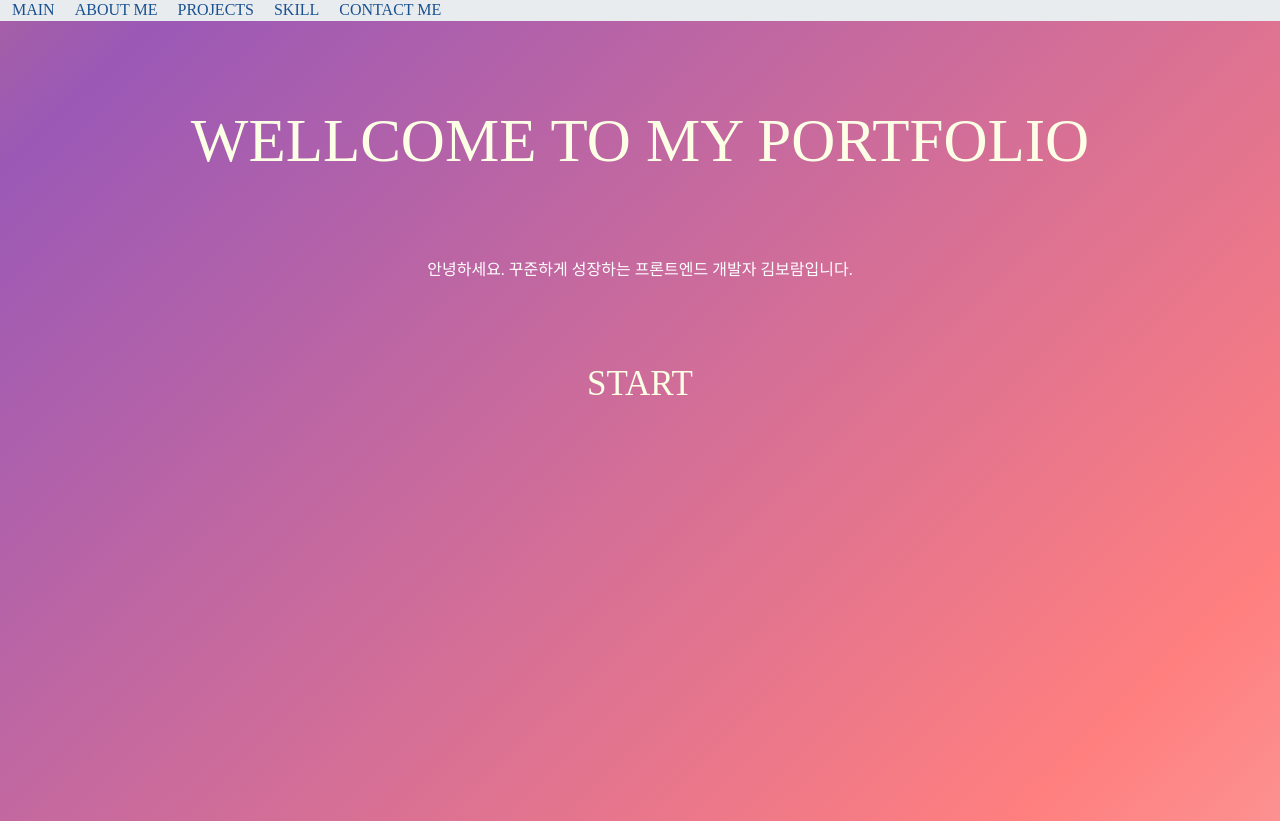
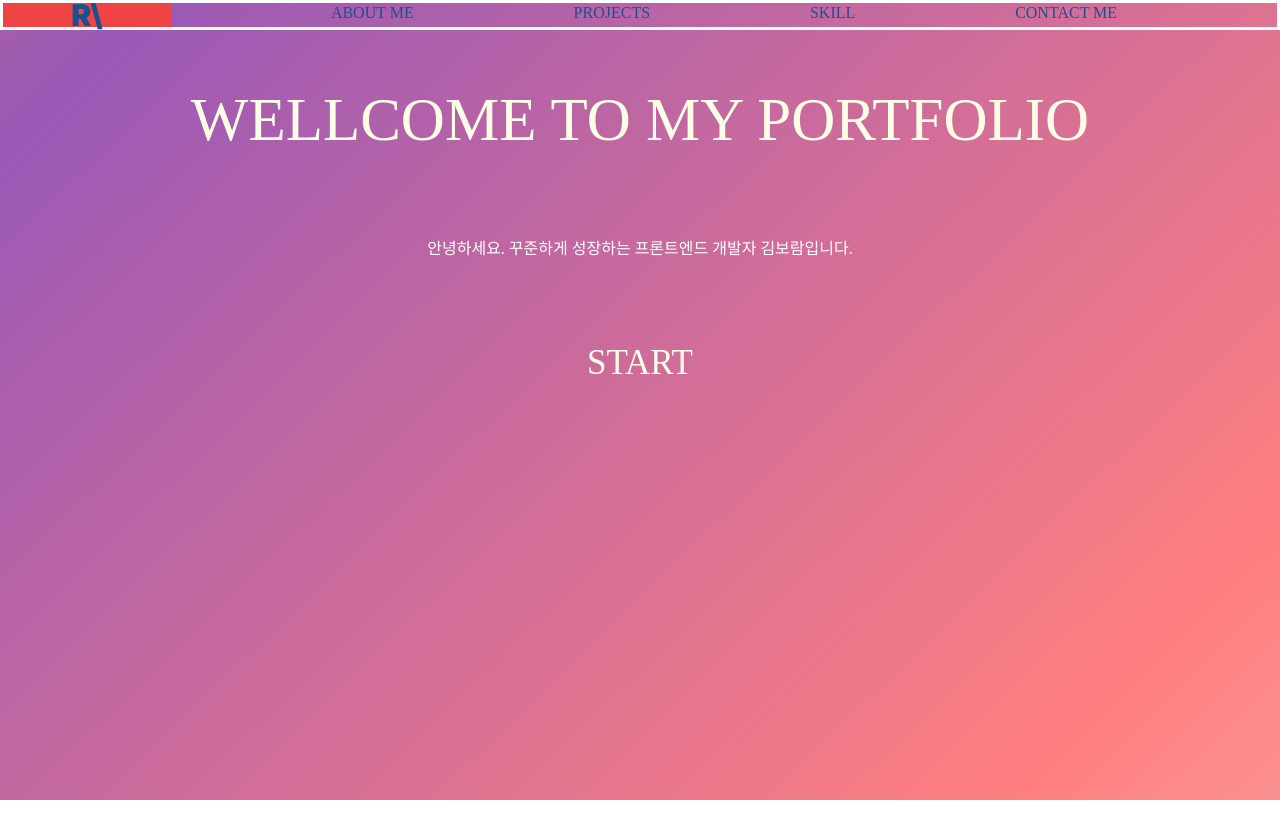
Before and after one commit to Bravetomato/my_portfolio, a React (Create React App) app: page / in a window 1280 px wide. After the commit the page ends 800 px from the top, so only its background shows below. Built offline with nearby package versions, Linux system fonts and the light colour scheme.

Commit message:
header-1

```diff
--- a/public/index.html
+++ b/public/index.html
@@ -2,13 +2,22 @@
 <html lang="ko">
   <head>
     <meta charset="utf-8" />
+    <link rel="icon" href"%PUBLIC_URL%/favicon.ico" />
     <meta name="viewport" content="width=device-width, initial-scale=1" />
     <title>My_portfolio</title>
 
     <!-- fontawesome -->
     <link
     rel="stylesheet"
-    href="https://cdnjs.cloudflare.com/ajax/libs/font-awesome/6.2.1/css/all.min.css"></link>
+    href="https://cdnjs.cloudflare.com/ajax/libs/font-awesome/6.2.1/css/all.min.css"/ >
+
+    <!-- googlefont -->
+    <link rel="preconnect" href="https://fonts.googleapis.com" />
+    <link rel="preconnect" href="https://fonts.gstatic.com" crossorigin />
+    <link
+      href="https://fonts.googleapis.com/css2?family=Inter:wght@500;900&family=Noto+Sans+KR&display=swap"
+      rel="stylesheet"
+    />
   </head>
   <body>
     <div id="root"></div>
--- a/src/App.js
+++ b/src/App.js
@@ -1,6 +1,7 @@
 import React, { useState } from "react";
-import { Routes, Route, Navigate, NavLink, useNavigate, useLocation } from "react-router-dom";
+import { Routes, Route, Navigate, NavLink, useLocation } from "react-router-dom";
 
+import Header from "./Header";
 import MainPage from "./pages/MainPage";
 import AboutMePage from "./pages/AboutMePage";
 import ProjectsPage from "./pages/ProjectsPage";
@@ -12,15 +13,7 @@ function App() {
 
   return (
     <>
-      <nav className="navBar">
-       <div className="navBarContainer">
-        <NavLink to="/main" className="cursor-pointer pl-3 pr-5">MAIN</NavLink>
-        <NavLink to="/aboutme" className="cursor-pointer pr-5">ABOUT ME</NavLink>
-        <NavLink to="/projects" className="cursor-pointer pr-5">PROJECTS</NavLink>
-        <NavLink to="/skill" className="cursor-pointer pr-5">SKILL</NavLink>
-        <NavLink to="/contactme" className="cursor-pointer">CONTACT ME</NavLink>
-       </div>
-      </nav>
+      <Header />
       <Routes>
         <Route path="/main" element={<MainPage />} />
         <Route path="/aboutme" element={<AboutMePage />} />
--- /dev/null
+++ b/src/Header.js
@@ -0,0 +1,23 @@
+import { NavLink } from "react-router-dom";
+import "./style/Header.css";
+
+export default function Header() {
+  return(
+   <>
+    <div className="header_wrap">
+      <div className="logo_wrap bg-red-500">
+        <NavLink to="/main">R\</NavLink>
+      </div>
+        <NavLink to="/aboutme">ABOUT ME</NavLink>
+        <NavLink to="/projects">PROJECTS</NavLink>
+        <NavLink to="/skill">SKILL</NavLink>
+        <NavLink to="/contactme">CONTACT ME</NavLink>
+
+      <div className="manu_wrap bg-blue-500">
+        <div className="header_line_1" />
+        <div className="header_line_2" />
+      </div>
+    </div>
+   </>
+  );
+}
--- a/src/pages/AboutMePage.js
+++ b/src/pages/AboutMePage.js
@@ -19,6 +19,26 @@ export default function AboutMePage() {
         안녕하세요. 이곳은 제가 어떤 사람인지 적어 놓는 공간입니다.
         현재까지 경력과 개발을 시작한 계기, 가치관, 저의 장점을 적고,
         마지막에는 이력서 pdf를 연결하는 링크 버튼을 삽입할 계획입니다.
+        안녕하세요. 이곳은 제가 어떤 사람인지 적어 놓는 공간입니다.현재까지 경력과 개발을 시작한 계기, 가치관, 저의 장점을 적고,마지막에는 이력서 pdf를 연결하는 링크 버튼을 삽입할 계획입니다.
+        안녕하세요. 이곳은 제가 어떤 사람인지 적어 놓는 공간입니다.
+        현재까지 경력과 개발을 시작한 계기, 가치관, 저의 장점을 적고,
+        마지막에는 이력서 pdf를 연결하는 링크 버튼을 삽입할 계획입니다.
+        안녕하세요. 이곳은 제가 어떤 사람인지 적어 놓는 공간입니다.현재까지 경력과 개발을 시작한 계기, 가치관, 저의 장점을 적고,마지막에는 이력서 pdf를 연결하는 링크 버튼을 삽입할 계획입니다.
+        안녕하세요. 이곳은 제가 어떤 사람인지 적어 놓는 공간입니다.
+        현재까지 경력과 개발을 시작한 계기, 가치관, 저의 장점을 적고,
+        마지막에는 이력서 pdf를 연결하는 링크 버튼을 삽입할 계획입니다.
+        안녕하세요. 이곳은 제가 어떤 사람인지 적어 놓는 공간입니다.현재까지 경력과 개발을 시작한 계기, 가치관, 저의 장점을 적고,마지막에는 이력서 pdf를 연결하는 링크 버튼을 삽입할 계획입니다.
+        안녕하세요. 이곳은 제가 어떤 사람인지 적어 놓는 공간입니다.
+        현재까지 경력과 개발을 시작한 계기, 가치관, 저의 장점을 적고,
+        마지막에는 이력서 pdf를 연결하는 링크 버튼을 삽입할 계획입니다.
+        안녕하세요. 이곳은 제가 어떤 사람인지 적어 놓는 공간입니다.현재까지 경력과 개발을 시작한 계기, 가치관, 저의 장점을 적고,마지막에는 이력서 pdf를 연결하는 링크 버튼을 삽입할 계획입니다.
+        안녕하세요. 이곳은 제가 어떤 사람인지 적어 놓는 공간입니다.
+        현재까지 경력과 개발을 시작한 계기, 가치관, 저의 장점을 적고,
+        마지막에는 이력서 pdf를 연결하는 링크 버튼을 삽입할 계획입니다.
+        안녕하세요. 이곳은 제가 어떤 사람인지 적어 놓는 공간입니다.현재까지 경력과 개발을 시작한 계기, 가치관, 저의 장점을 적고,마지막에는 이력서 pdf를 연결하는 링크 버튼을 삽입할 계획입니다.
+        안녕하세요. 이곳은 제가 어떤 사람인지 적어 놓는 공간입니다.
+        현재까지 경력과 개발을 시작한 계기, 가치관, 저의 장점을 적고,
+        마지막에는 이력서 pdf를 연결하는 링크 버튼을 삽입할 계획입니다.
         </article>
         <br />
         <button onClick={() => openNewPage("")} style={{color:"#195190"}}>RESUME</button>
--- /dev/null
+++ b/src/style/Header.css
@@ -0,0 +1,32 @@
+.header_wrap {
+    height: 30px;
+    width: 100%;
+    position: absolute;
+    display: flex;
+    border: 3px solid white;
+    justify-content: space-between;
+  }
+
+  /* 로고 시작 */
+  .logo_wrap {
+    height: 100%;
+    width: 168px;
+    display: flex;
+    justify-content: center;
+    align-items: center;
+  }
+
+  .logo_wrap > a {
+    font-family: "Inter", sans-serif;
+    font-weight: 900;
+    font-size: 30px;
+  }
+  /* 로고 끝 */
+
+  /* 메뉴 시작 */
+  .menu_wrap {
+    height: 100%;
+    width: 168px;
+  }
+
+  /* 메뉴 끝 */
```
Also changed, not shown: 1 other file (tests, documents, lock files or other folders).
